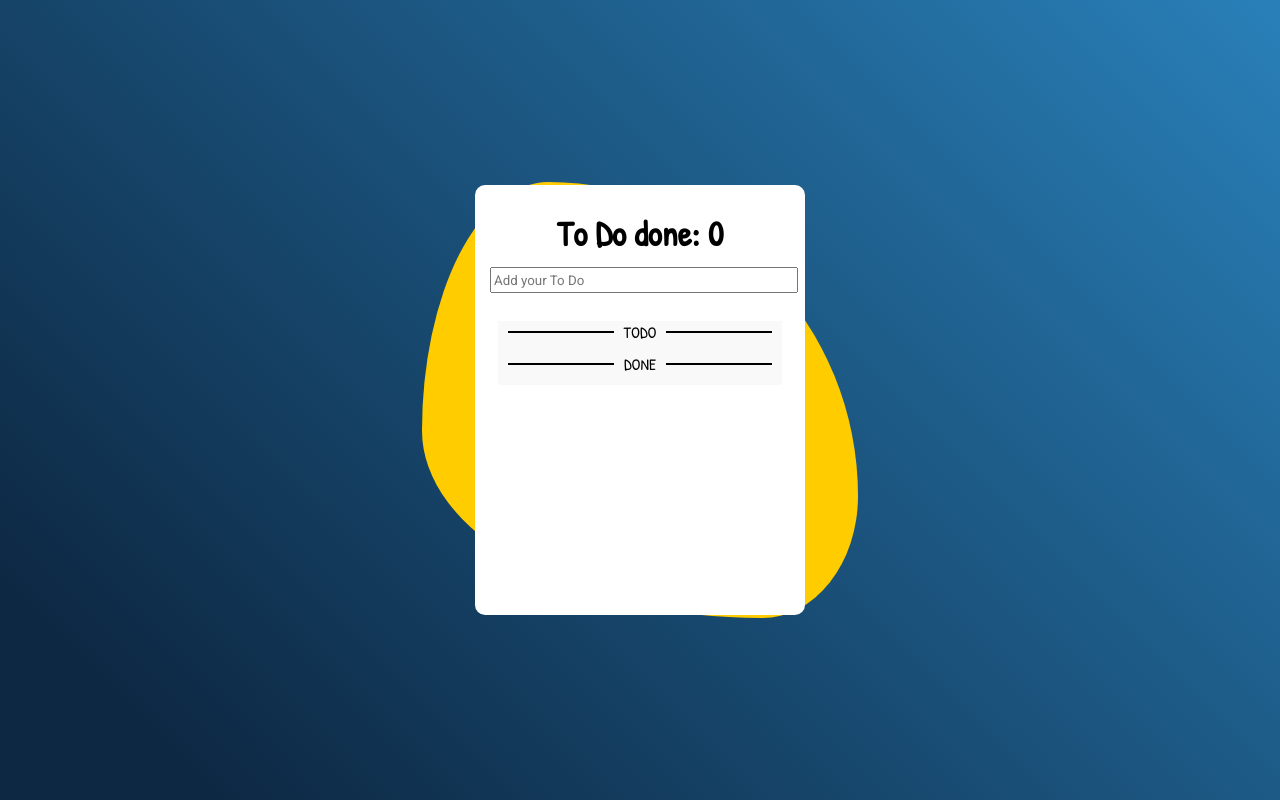
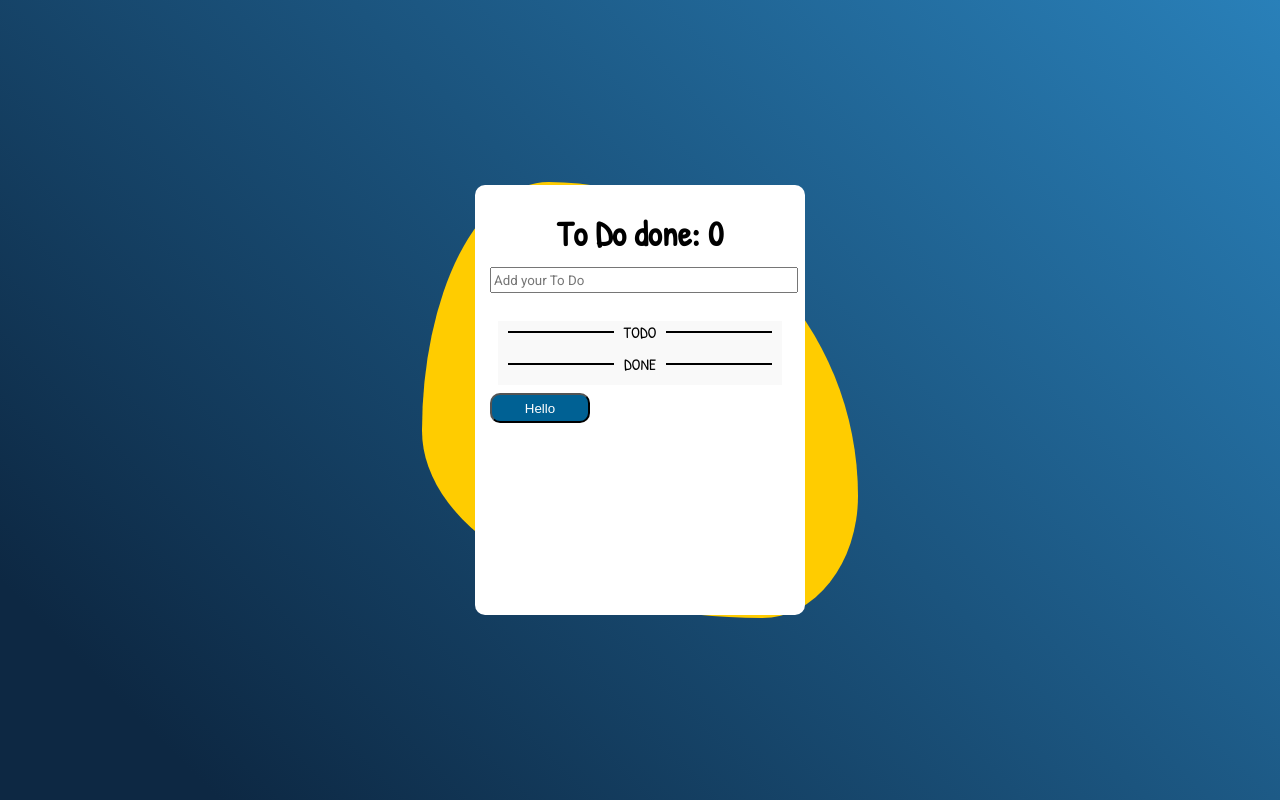
Before and after one commit to FranziHorst/to-do-list, a React (Create React App) app: page / in a window 1280 px wide. Built offline with nearby package versions, Linux system fonts and the light colour scheme.

Commit message:
ToggleButton

```diff
--- a/src/App.js
+++ b/src/App.js
@@ -4,6 +4,7 @@ import ToDoListItem from './ToDoListItem'
 import Input from './Input'
 import Counter from './Counter'
 import Seperator from './Seperator'
+import ToggleButton from './ToggleButton'
 import styled from 'styled-components'
 
 console.clear()
@@ -148,6 +149,12 @@ class App extends Component {
             <Seperator text="DONE" />
             {this.renderDoneTodos()}
           </ListContainer>
+          <ToggleButton
+            defaultText="Hello"
+            alternativeText="Goodbye"
+            onClick={() => console.log('click')}
+            isDefault={true}
+          />
         </Container>
       </Layout>
     )
--- /dev/null
+++ b/src/ToggleButton.js
@@ -0,0 +1,41 @@
+import React, { Component } from 'react'
+import styled from 'styled-components'
+
+const ToggleButtonEl = styled.button`
+  width: 100px;
+  height: 30px;
+  background: #006194;
+  border-radius: 10px;
+  color: white;
+
+  &.active {
+    background: #ffcc00;
+    color: #006194;
+  }
+`
+
+export default class ToggleButton extends Component {
+  state = {
+    isDefault: this.props.isDefault
+  }
+
+  handleToggle = () => {
+    this.setState({
+      isDefault: !this.state.isDefault
+    })
+    this.props.onClick()
+  }
+
+  render() {
+    const { defaultText, alternativeText } = this.props
+    const { isDefault } = this.state
+    return (
+      <ToggleButtonEl
+        className={isDefault ? '' : 'active'}
+        onClick={this.handleToggle}
+      >
+        {isDefault ? defaultText : alternativeText}
+      </ToggleButtonEl>
+    )
+  }
+}
```
